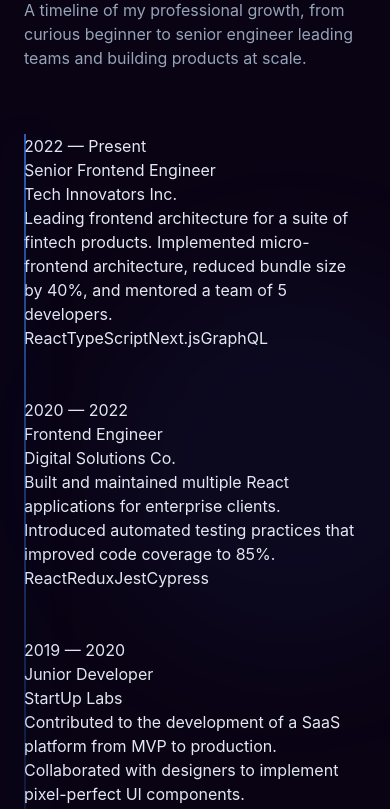
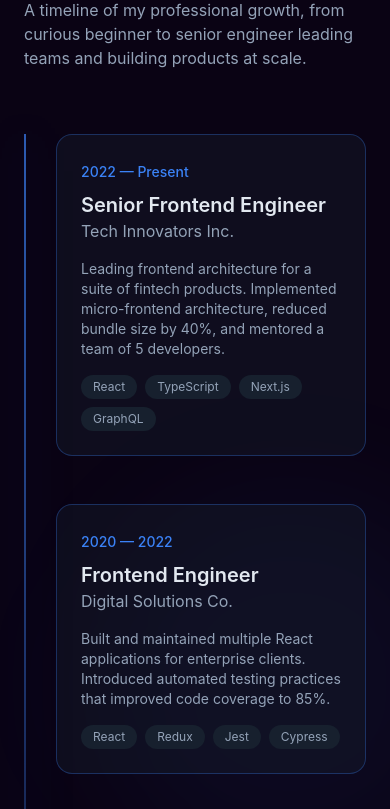
Before and after one commit to noahnoahnoahtran/Web_Dev, a React (Vite) app in the folder Website/10_portfolio/: page / in a window 390 px wide. Shown: the part 6360-7169 px from the top of the page. Built offline with nearby package versions, Linux system fonts and the light colour scheme.

Commit message:
feat(experience/item): add styling to experience items

```diff
--- a/Website/10_portfolio/src/sections/Experience.jsx
+++ b/Website/10_portfolio/src/sections/Experience.jsx
@@ -67,19 +67,42 @@ export const Experience = () => {
           {/* Experience Items */}
           <div className="space-y-12">
             {experiences.map((experience, index) => (
-              <div key={index}>
+              <div
+                key={index}
+                className="relative grid md:grid-cols-2 gap-8 animate-fade-in"
+                style={{ animationDelay: `${(index + 1) * 150}ms` }}
+              >
                 {/* Timeline Dot */}
-                <div></div>
+                <div className="absolute"></div>
                 {/* Content */}
-                <div>
-                  <div>
-                    <span>{experience.period}</span>
-                    <h3>{experience.role}</h3>
-                    <p>{experience.company}</p>
-                    <p>{experience.description}</p>
-                    <div>
+                <div
+                  className={`pl-8 md:pl-0 ${index % 2 === 0 ? "md:pr-16 md:text-right" : "md:col-start-2 md:pl-16"}`}
+                >
+                  <div
+                    className={`glass p-6 rounded-2xl border border-primary/30 hover:border-primary/50 transition-all duration-500`}
+                  >
+                    <span className="text-sm text-primary font-medium">
+                      {experience.period}
+                    </span>
+                    <h3 className="text-xl font-semibold mt-2">
+                      {experience.role}
+                    </h3>
+                    <p className="text-muted-foreground">
+                      {experience.company}
+                    </p>
+                    <p className="text-sm text-muted-foreground mt-4">
+                      {experience.description}
+                    </p>
+                    <div
+                      className={`flex flex-wrap gap-2 mt-4 ${index % 2 === 0 ? "md:justify-end" : ""}`}
+                    >
                       {experience.technologies.map((technology, techIndex) => (
-                        <span>{technology}</span>
+                        <span
+                          key={techIndex}
+                          className="px-3 py-1 bg-surface text-xs rounded-full text-muted-foreground"
+                        >
+                          {technology}
+                        </span>
                       ))}
                     </div>
                   </div>
```
